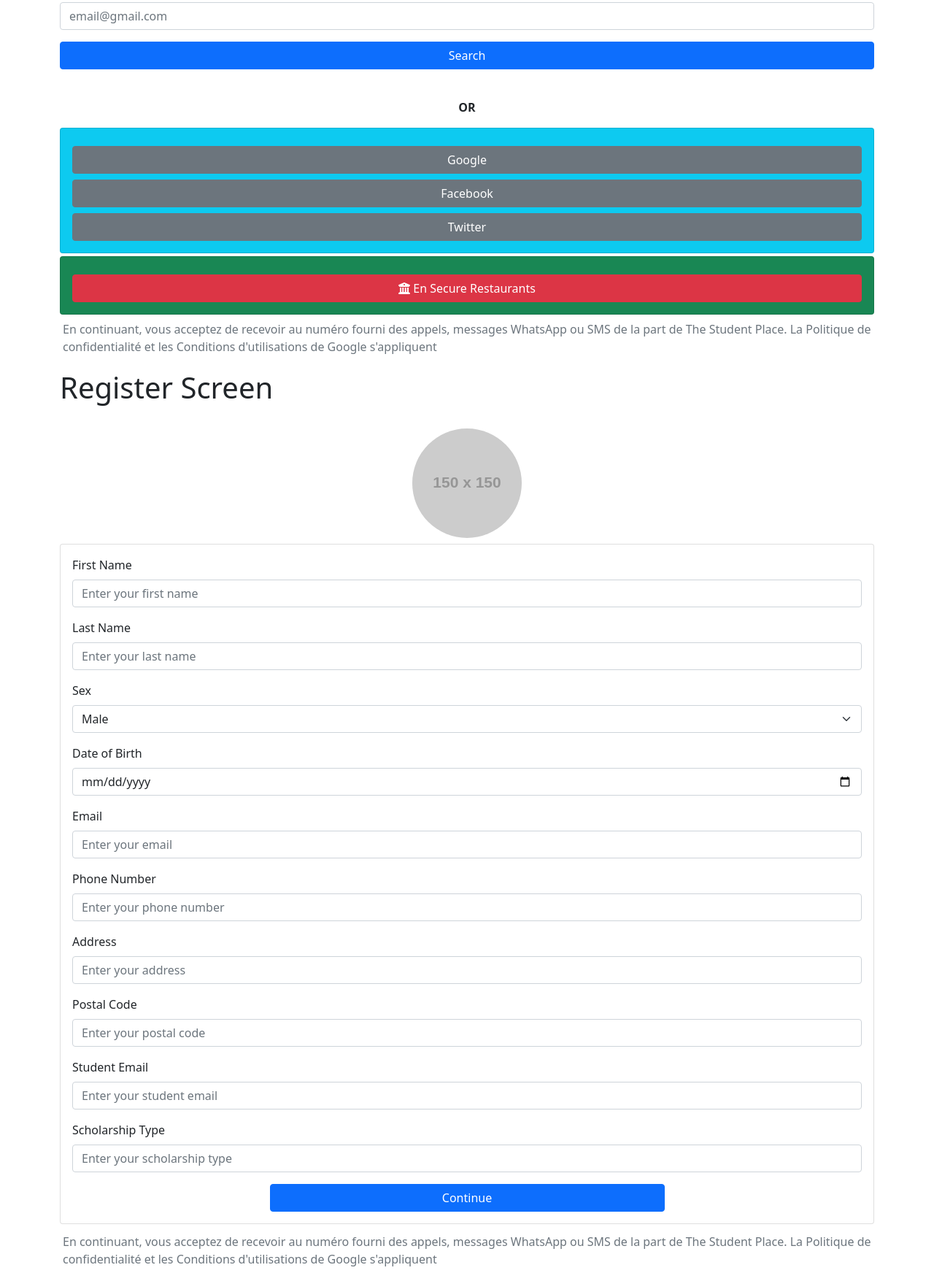
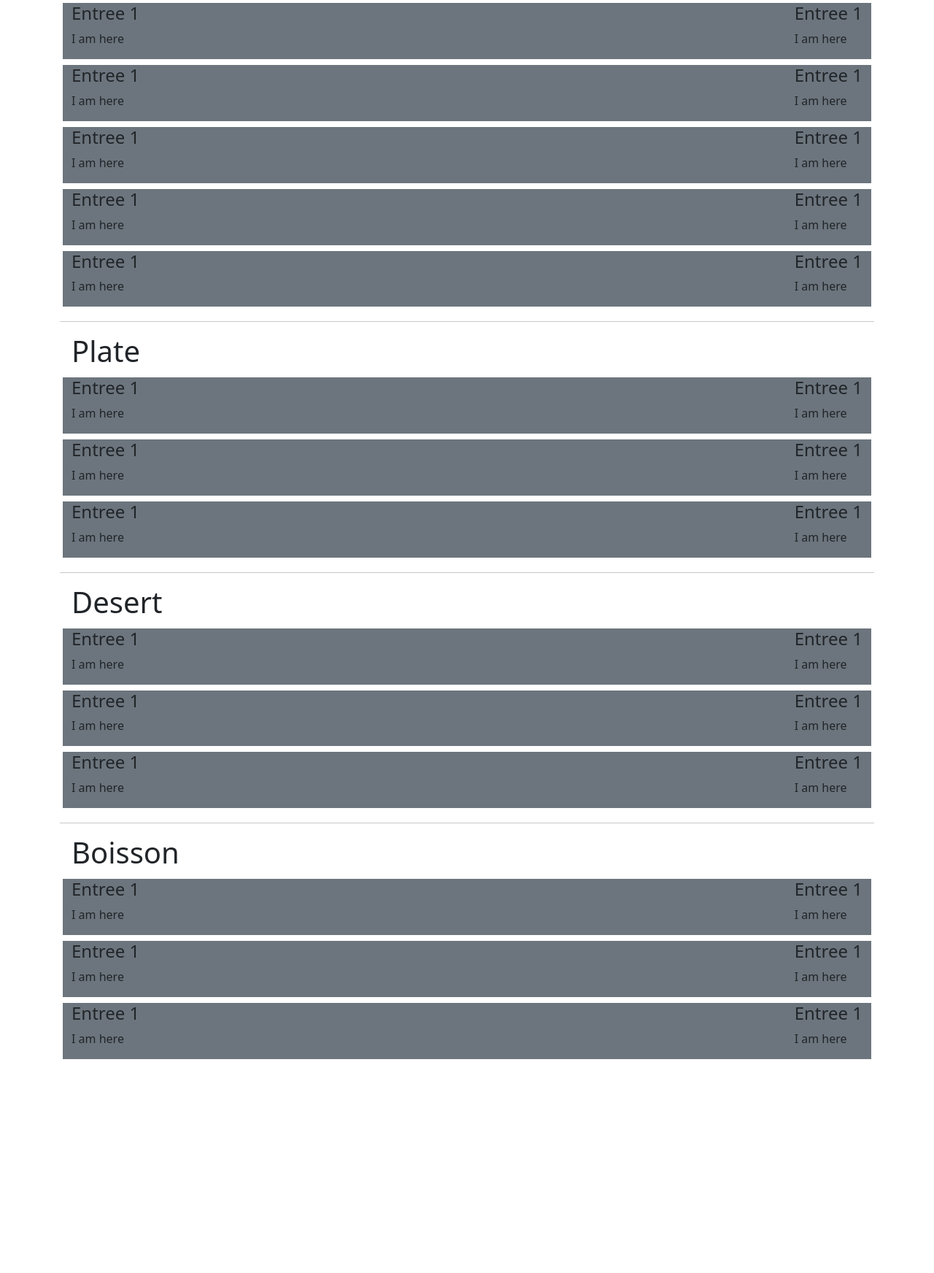
Before and after one commit to m-ahmedbashir/the-school, a plain HTML site: page index.html in a window 1280 px wide. Shown: the part 251-1995 px from the top of the page at 73% size. After the commit the page ends 1706 px from the top, so only its background shows below. Drawn offline with nearby package versions, Linux system fonts and the light colour scheme; placeholder pictures from the web are drawn by us.

```diff
--- a/index.html
+++ b/index.html
@@ -24,233 +24,195 @@
     <title>Hello, world!</title>
   </head>
   <body>
-    <!-- Screen 2 Section start -->
-
     <section>
       <div class="container">
-        <!-- Login Screen section start -->
-
         <div class="row">
-          <h1>Login Screen</h1>
-          <div class="col-12">
-            <div class="row">
-              <div class="col-12 text-center">
-                <img
-                  src="https://via.placeholder.com/150"
-                  class="img-fluid mt-4 rounded-circle"
-                  alt="Placeholder Image"
-                />
+          <div class="col-12 p-3">
+            <div class="d-flex justify-content-between align-items-center">
+              <h2 class="text-center"></h2>
+              <h2 class="text-center">Page Header</h2>
+              <button class="btn btn-secondary">
+                <i class="fa-solid fa-house"></i>
+              </button>
             </div>
           </div>
-            <div class="row mt-4">
-              <div class="col-12 text-center">
-                <input
-                  type="email"
-                  class="form-control"
-                  placeholder="email@gmail.com"
-                />
-                <button class="btn btn-primary w-100 my-3">Search</button>
         </div>
+        <div class="row">
+          <div class="col-12 d-flex">
+            <button class="btn btn-success w-50 mx-1">Button 1</button>
+            <button class="btn btn-info w-50">Button 2</button>
           </div>
-            <div class="row mt-4">
-              <div class="col-12 text-center">
-                <p class="fw-bold">OR</p>
+          <div class="col-12 d-flex my-1">
+            <button class="btn btn-success w-50 mx-1">Button 1</button>
+            <button class="btn btn-info w-50">Button 2</button>
           </div>
         </div>
 
-            <!-- Social network section start -->
-            <div class="card p-0 bg-info">
-              <div class="card-body">
-                <div class="row mt-2">
-                  <div class="col-12 text-center">
-                    <button class="btn btn-secondary w-100">Google</button>
+        <hr />
+
+        <div class="row mx-1">
+          <h1>Entree</h1>
+          <div class="col-12 d-flex justify-content-between bg-secondary my-1">
+            <div class="">
+              <h4>Entree 1</h4>
+              <p>I am here</p>
+            </div>
+            <div class="">
+              <h4>Entree 1</h4>
+              <p>I am here</p>
             </div>
           </div>
-                <div class="row mt-2">
-                  <div class="col-12 text-center">
-                    <button class="btn btn-secondary w-100">Facebook</button>
+          <div class="col-12 d-flex justify-content-between bg-secondary my-1">
+            <div class="">
+              <h4>Entree 1</h4>
+              <p>I am here</p>
+            </div>
+            <div class="">
+              <h4>Entree 1</h4>
+              <p>I am here</p>
             </div>
           </div>
-                <div class="row mt-2">
-                  <div class="col-12 text-center">
-                    <button class="btn btn-secondary w-100">Twitter</button>
+          <div class="col-12 d-flex justify-content-between bg-secondary my-1">
+            <div class="">
+              <h4>Entree 1</h4>
+              <p>I am here</p>
+            </div>
+            <div class="">
+              <h4>Entree 1</h4>
+              <p>I am here</p>
+            </div>
+          </div>
+          <div class="col-12 d-flex justify-content-between bg-secondary my-1">
+            <div class="">
+              <h4>Entree 1</h4>
+              <p>I am here</p>
+            </div>
+            <div class="">
+              <h4>Entree 1</h4>
+              <p>I am here</p>
+            </div>
+          </div>
+          <div class="col-12 d-flex justify-content-between bg-secondary my-1">
+            <div class="">
+              <h4>Entree 1</h4>
+              <p>I am here</p>
+            </div>
+            <div class="">
+              <h4>Entree 1</h4>
+              <p>I am here</p>
+            </div>
+          </div>
+        </div>
+
+        <hr />
+        <div class="row mx-1">
+          <h1>Plate</h1>
+          <div class="col-12 d-flex justify-content-between bg-secondary my-1">
+            <div class="">
+              <h4>Entree 1</h4>
+              <p>I am here</p>
+            </div>
+            <div class="">
+              <h4>Entree 1</h4>
+              <p>I am here</p>
+            </div>
+          </div>
+
+          <div class="col-12 d-flex justify-content-between bg-secondary my-1">
+            <div class="">
+              <h4>Entree 1</h4>
+              <p>I am here</p>
+            </div>
+            <div class="">
+              <h4>Entree 1</h4>
+              <p>I am here</p>
+            </div>
+          </div>
+          <div class="col-12 d-flex justify-content-between bg-secondary my-1">
+            <div class="">
+              <h4>Entree 1</h4>
+              <p>I am here</p>
+            </div>
+            <div class="">
+              <h4>Entree 1</h4>
+              <p>I am here</p>
+            </div>
+          </div>
+        </div>
+
+        <hr />
+        <div class="row mx-1">
+          <h1>Desert</h1>
+          <div class="col-12 d-flex justify-content-between bg-secondary my-1">
+            <div class="">
+              <h4>Entree 1</h4>
+              <p>I am here</p>
+            </div>
+            <div class="">
+              <h4>Entree 1</h4>
+              <p>I am here</p>
+            </div>
+          </div>
+
+          <div class="col-12 d-flex justify-content-between bg-secondary my-1">
+            <div class="">
+              <h4>Entree 1</h4>
+              <p>I am here</p>
+            </div>
+            <div class="">
+              <h4>Entree 1</h4>
+              <p>I am here</p>
+            </div>
+          </div>
+          <div class="col-12 d-flex justify-content-between bg-secondary my-1">
+            <div class="">
+              <h4>Entree 1</h4>
+              <p>I am here</p>
+            </div>
+            <div class="">
+              <h4>Entree 1</h4>
+              <p>I am here</p>
+            </div>
+          </div>
+        </div>
+
+        <hr />
+        <div class="row mx-1">
+          <h1>Boisson</h1>
+          <div class="col-12 d-flex justify-content-between bg-secondary my-1">
+            <div class="">
+              <h4>Entree 1</h4>
+              <p>I am here</p>
+            </div>
+            <div class="">
+              <h4>Entree 1</h4>
+              <p>I am here</p>
+            </div>
+          </div>
+
+          <div class="col-12 d-flex justify-content-between bg-secondary my-1">
+            <div class="">
+              <h4>Entree 1</h4>
+              <p>I am here</p>
+            </div>
+            <div class="">
+              <h4>Entree 1</h4>
+              <p>I am here</p>
+            </div>
+          </div>
+          <div class="col-12 d-flex justify-content-between bg-secondary my-1">
+            <div class="">
+              <h4>Entree 1</h4>
+              <p>I am here</p>
+            </div>
+            <div class="">
+              <h4>Entree 1</h4>
+              <p>I am here</p>
             </div>
           </div>
         </div>
       </div>
-            <!-- Social network section end -->
-
-            <!-- Footer button section start  -->
-            <div class="card my-1 bg-success">
-              <div class="card-body">
-                <div class="row mt-2">
-                  <div class="col-12 text-center">
-                    <button class="btn btn-danger w-100">
-                      <i class="fa-solid fa-building-columns my-1"></i> En
-                      Secure Restaurants
-                    </button>
-                  </div>
-                </div>
-              </div>
-            </div>
-            <!-- Footer button section end  -->
-
-            <!-- Terms and condition section start -->
-
-            <p class="p-1 text-secondary">
-              En continuant, vous acceptez de recevoir au numéro fourni des
-              appels, messages WhatsApp ou SMS de la part de The Student Place.
-              La Politique de confidentialité et les Conditions d'utilisations
-              de Google s'appliquent
-            </p>
-            <!-- Terms and condition section end -->
-          </div>
-        </div>
-        <!-- Login Screen section end -->
-
-        <!-- Registration screen section start -->
-
-        <div class="row">
-          <h1>Register Screen</h1>
-
-          <div class="col-12">
-            <div class="row">
-              <div class="col-12 text-center">
-                <img
-                  src="https://via.placeholder.com/150"
-                  class="img-fluid mt-4 rounded-circle"
-                  alt="Placeholder Image"
-                />
-              </div>
-
-              <div class="col-12 my-2">
-                <div class="card">
-                  <div class="card-body">
-                    <form>
-                      <div class="mb-3">
-                        <label for="firstName" class="form-label"
-                          >First Name</label
-                        >
-                        <input
-                          type="text"
-                          class="form-control"
-                          id="firstName"
-                          placeholder="Enter your first name"
-                        />
-                      </div>
-                      <div class="mb-3">
-                        <label for="lastName" class="form-label"
-                          >Last Name</label
-                        >
-                        <input
-                          type="text"
-                          class="form-control"
-                          id="lastName"
-                          placeholder="Enter your last name"
-                        />
-                      </div>
-                      <div class="mb-3">
-                        <label for="sex" class="form-label">Sex</label>
-                        <select class="form-select" id="sex">
-                          <option value="male">Male</option>
-                          <option value="female">Female</option>
-                          <option value="other">Other</option>
-                        </select>
-                      </div>
-                      <div class="mb-3">
-                        <label for="dob" class="form-label"
-                          >Date of Birth</label
-                        >
-                        <input type="date" class="form-control" id="dob" />
-                      </div>
-                      <div class="mb-3">
-                        <label for="email" class="form-label">Email</label>
-                        <input
-                          type="email"
-                          class="form-control"
-                          id="email"
-                          placeholder="Enter your email"
-                        />
-                      </div>
-                      <div class="mb-3">
-                        <label for="phone" class="form-label"
-                          >Phone Number</label
-                        >
-                        <input
-                          type="tel"
-                          class="form-control"
-                          id="phone"
-                          placeholder="Enter your phone number"
-                        />
-                      </div>
-                      <div class="mb-3">
-                        <label for="address" class="form-label">Address</label>
-                        <input
-                          type="text"
-                          class="form-control"
-                          id="address"
-                          placeholder="Enter your address"
-                        />
-                      </div>
-                      <div class="mb-3">
-                        <label for="postalCode" class="form-label"
-                          >Postal Code</label
-                        >
-                        <input
-                          type="text"
-                          class="form-control"
-                          id="postalCode"
-                          placeholder="Enter your postal code"
-                        />
-                      </div>
-                      <div class="mb-3">
-                        <label for="studentEmail" class="form-label"
-                          >Student Email</label
-                        >
-                        <input
-                          type="email"
-                          class="form-control"
-                          id="studentEmail"
-                          placeholder="Enter your student email"
-                        />
-                      </div>
-                      <div class="mb-3">
-                        <label for="scholarshipType" class="form-label"
-                          >Scholarship Type</label
-                        >
-                        <input
-                          type="text"
-                          class="form-control"
-                          id="scholarshipType"
-                          placeholder="Enter your scholarship type"
-                        />
-                      </div>
-                      <div class="text-center">
-                        <button type="submit" class="btn btn-primary w-50">
-                          Continue
-                        </button>
-                      </div>
-                    </form>
-                  </div>
-                </div>
-              </div>
-            </div>
-          </div>
-        </div>
-        <!-- Registration screen section end -->
-
-        <!-- Terms and condition section start -->
-
-        <p class="p-1 text-secondary">
-          En continuant, vous acceptez de recevoir au numéro fourni des appels,
-          messages WhatsApp ou SMS de la part de The Student Place. La Politique
-          de confidentialité et les Conditions d'utilisations de Google
-          s'appliquent
-        </p>
-        <!-- Terms and condition section end -->
-      </div>
     </section>
-    <!-- Screen 2 Section end -->
 
     <!-- Optional JavaScript; choose one of the two! -->
 
```
Also changed, not shown: Login_Registration.html (added, +273 -0 lines). Lines whose indentation alone changed are shown as unchanged.
